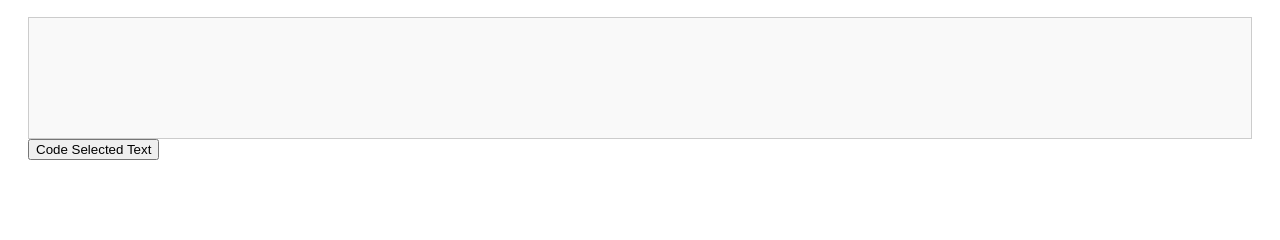
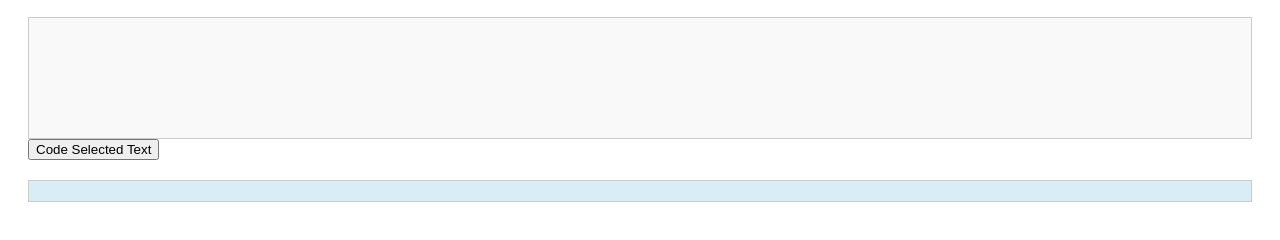
Before and after one commit to renevelarde/qualitative-help, a plain HTML site: page index.html in a window 1280 px wide. Shown: the part 132-372 px from the top of the page. Drawn offline with Linux system fonts and the light colour scheme.

Commit message:
Update styles.css
add line by line functionality

```diff
--- a/styles.css
+++ b/styles.css
@@ -1,3 +1,4 @@
+/* styles.css */
 body {
     font-family: Arial, sans-serif;
     padding: 20px;
@@ -11,9 +12,14 @@ body {
     background-color: #f9f9f9;
 }
 
-#codedText {
+#codedTextList {
     margin-top: 20px;
     padding: 10px;
     border: 1px solid #ccc;
     background-color: #d9edf7;
+    list-style-type: none;
 }
+
+span.coded {
+    background-color: yellow;
+}
```
